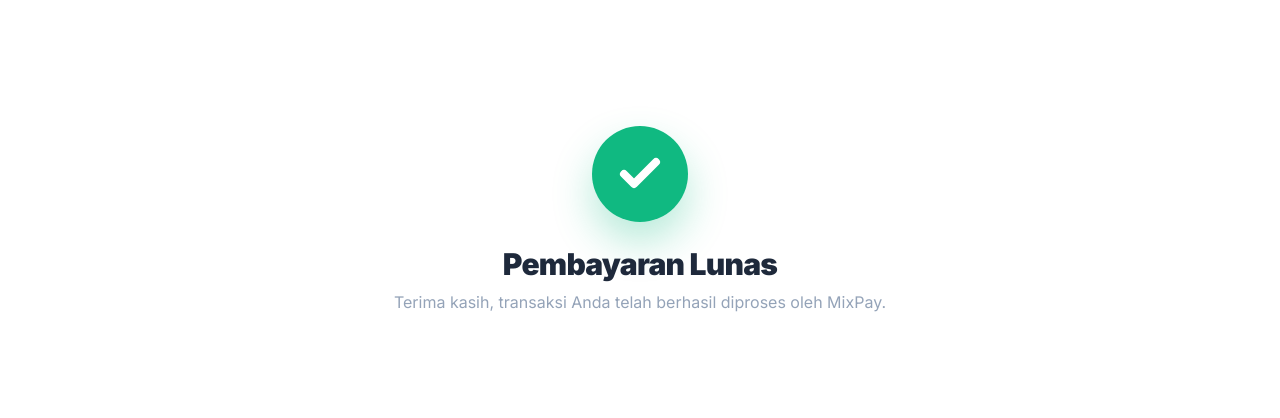
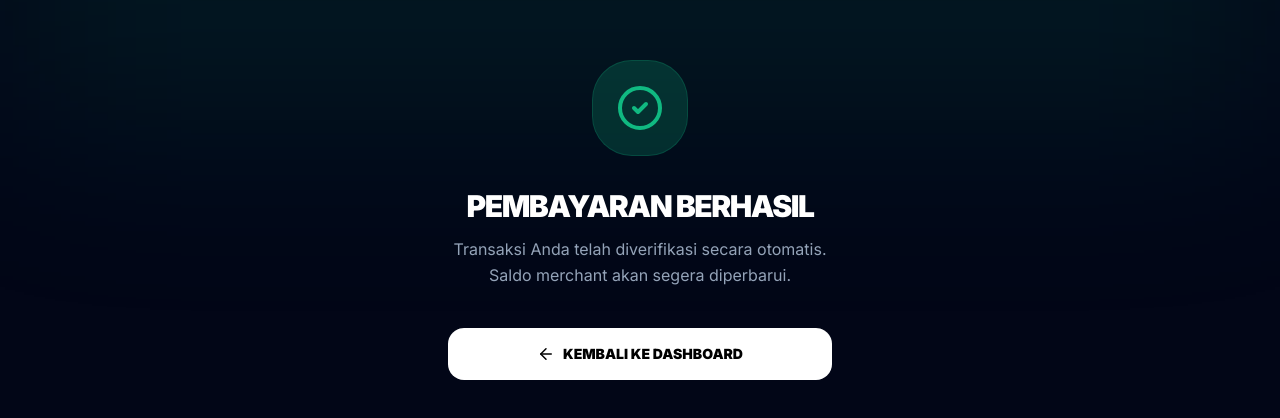
Before and after one commit to argaardana1/mixpayment, a Next.js app: page /success in a window 1280 px wide. Shown: the part 180-598 px from the top of the page. Built offline with nearby package versions, Linux system fonts and the light colour scheme.

Commit message:
Update page.js

```diff
--- a/app/success/page.js
+++ b/app/success/page.js
@@ -1,19 +1,37 @@
 "use client";
 import { motion } from 'framer-motion';
-import { Check } from 'lucide-react';
+import { CheckCircle2, ArrowLeft } from 'lucide-react';
+import Link from 'next/link';
 
-export default function Success() {
+export default function SuccessPage() {
   return (
-    <div className="min-h-screen bg-white flex flex-col items-center justify-center p-6 text-center">
+    <div className="min-h-screen bg-[#020617] flex items-center justify-center p-6 text-center">
+      <div className="absolute top-0 w-full h-[300px] bg-emerald-500/10 blur-[100px]" />
+
       <motion.div
-        initial={{ scale: 0 }}
-        animate={{ scale: 1 }}
-        className="w-24 h-24 bg-emerald-500 rounded-full flex items-center justify-center text-white mb-6 shadow-[0_20px_40px_rgba(16,185,129,0.3)]"
+        initial={{ scale: 0.8, opacity: 0 }}
+        animate={{ scale: 1, opacity: 1 }}
+        className="max-w-sm relative z-10"
       >
-        <Check size={48} strokeWidth={4} />
+        <div className="bg-emerald-500/20 w-24 h-24 rounded-[2.5rem] flex items-center justify-center mx-auto mb-8 border border-emerald-500/20">
+          <motion.div
+            initial={{ scale: 0 }}
+            animate={{ scale: 1 }}
+            transition={{ type: 'spring', damping: 12, delay: 0.2 }}
+          >
+            <CheckCircle2 size={48} className="text-emerald-500" />
+          </motion.div>
+        </div>
+
+        <h1 className="text-3xl font-black text-white mb-3 tracking-tighter">PEMBAYARAN BERHASIL</h1>
+        <p className="text-slate-400 font-medium mb-10 leading-relaxed">
+          Transaksi Anda telah diverifikasi secara otomatis. Saldo merchant akan segera diperbarui.
+        </p>
+
+        <Link href="/dashboard" className="flex items-center justify-center gap-2 w-full bg-white text-black py-4 rounded-2xl font-black text-sm hover:bg-slate-200 transition-all active:scale-95">
+          <ArrowLeft size={18} /> KEMBALI KE DASHBOARD
+        </Link>
       </motion.div>
-      <h1 className="text-3xl font-black text-slate-800 tracking-tight">Pembayaran Lunas</h1>
-      <p className="text-slate-400 mt-2 font-medium">Terima kasih, transaksi Anda telah berhasil diproses oleh MixPay.</p>
     </div>
   );
-}
+                 }
```
